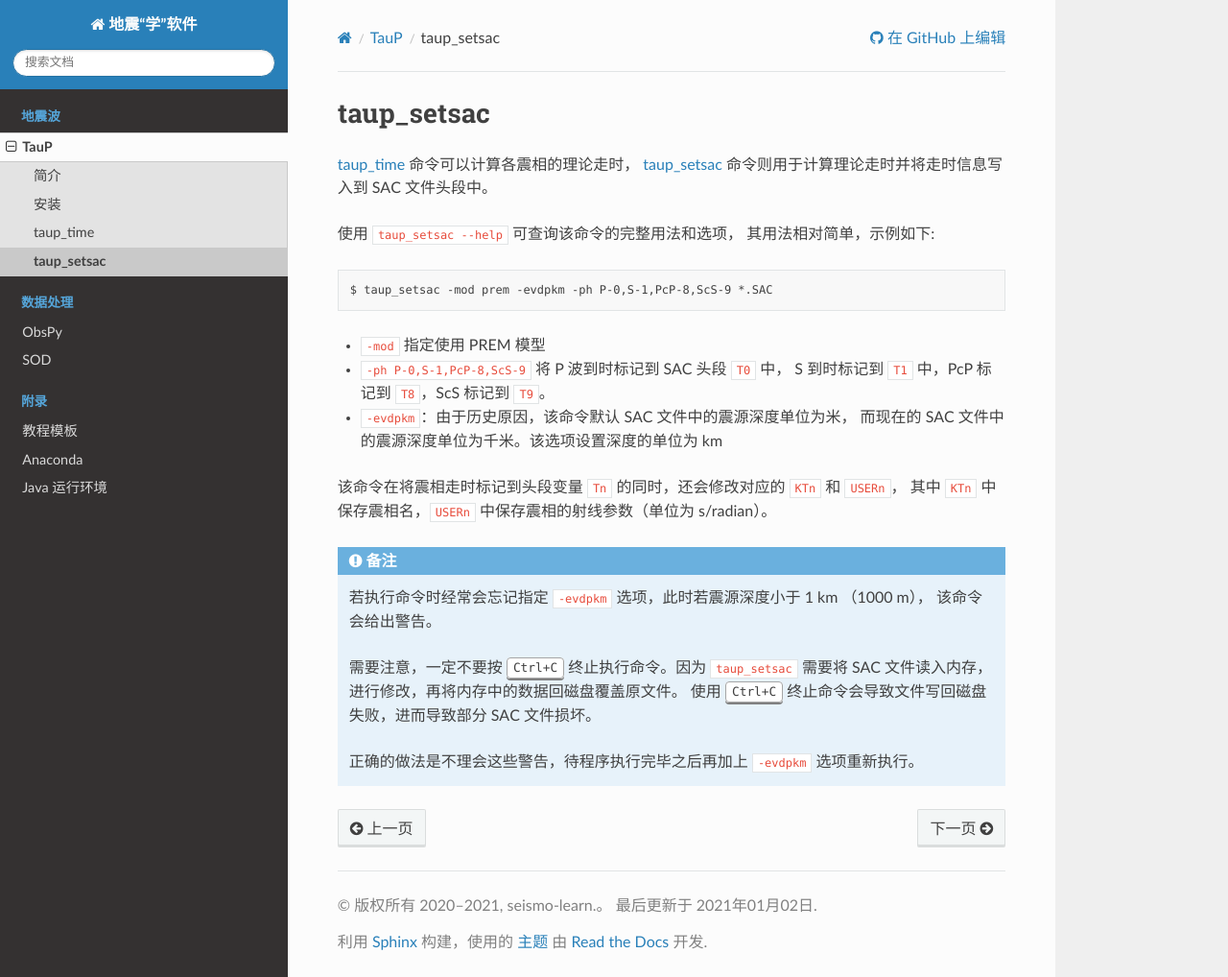
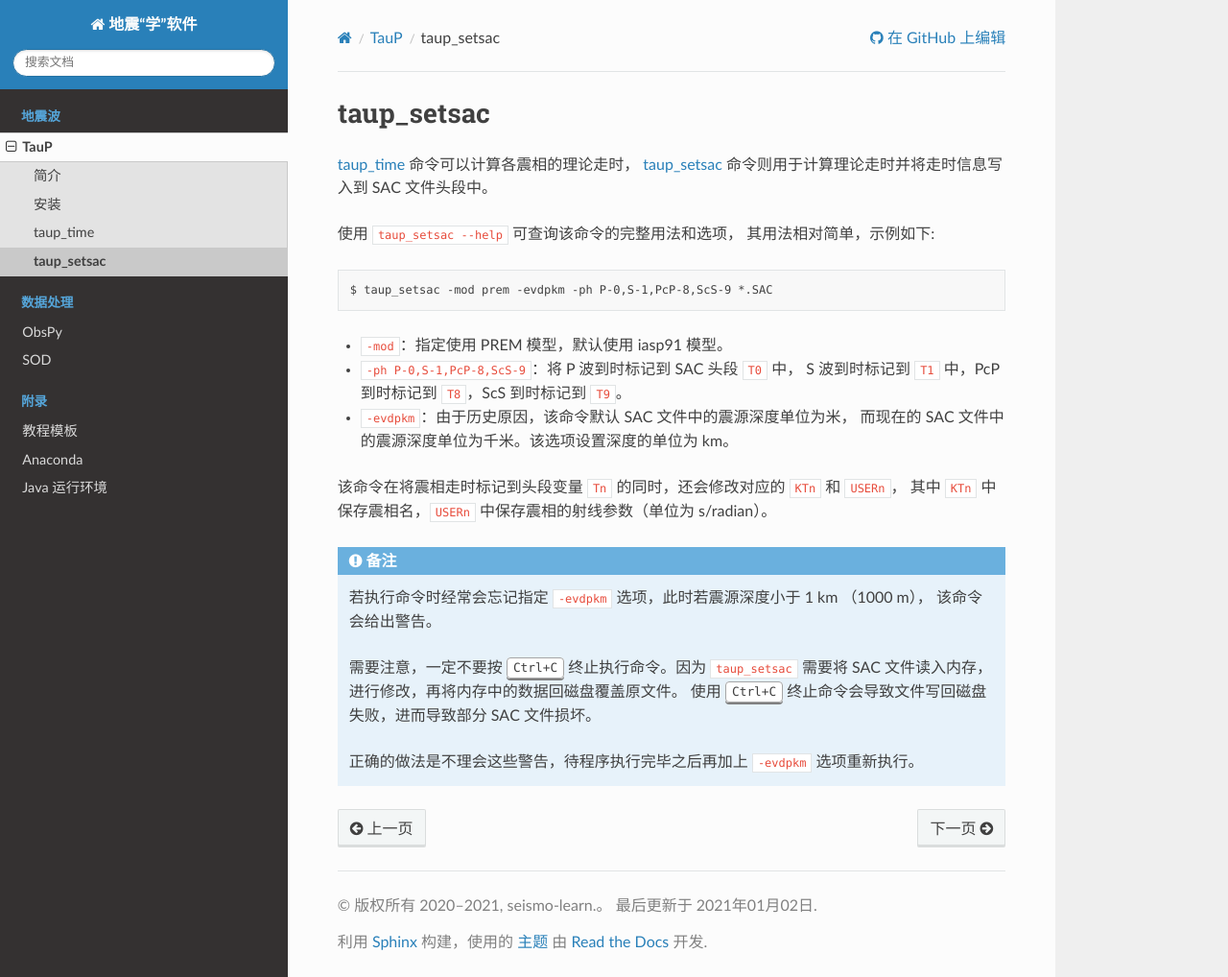
Before and after one commit to seismo-learn/software, a Sphinx documentation site: the page built from source/taup/taup_setsac.rst, in a window 1280 px wide and 1018 px high. Shown: the whole window at 96% size. Built offline with Sphinx 7.4.7 and the Read the Docs theme 2.0.0, drawn with Linux system fonts in a browser that asks for light colours.

Commit message:
Update source/taup/taup_setsac.rst
Co-authored-by: Jiayuan Yao <coreman.seism@gmail.com>

```diff
--- a/source/taup/taup_setsac.rst
+++ b/source/taup/taup_setsac.rst
@@ -9,11 +9,11 @@ taup_setsac
 
    $ taup_setsac -mod prem -evdpkm -ph P-0,S-1,PcP-8,ScS-9 *.SAC
 
--  ``-mod`` 指定使用 PREM 模型
--  ``-ph P-0,S-1,PcP-8,ScS-9`` 将 P 波到时标记到 SAC 头段 ``T0`` 中，
-   S 到时标记到 ``T1`` 中，PcP 标记到 ``T8``，ScS 标记到 ``T9``。
+-  ``-mod``\ ：指定使用 PREM 模型，默认使用 iasp91 模型。
+-  ``-ph P-0,S-1,PcP-8,ScS-9``\ ：将 P 波到时标记到 SAC 头段 ``T0`` 中，
+   S 波到时标记到 ``T1`` 中，PcP 到时标记到 ``T8``，ScS 到时标记到 ``T9``。
 -  ``-evdpkm``\ ：由于历史原因，该命令默认 SAC 文件中的震源深度单位为米，
-   而现在的 SAC 文件中的震源深度单位为千米。该选项设置深度的单位为 km
+   而现在的 SAC 文件中的震源深度单位为千米。该选项设置深度的单位为 km。
 
 该命令在将震相走时标记到头段变量 ``Tn`` 的同时，还会修改对应的 ``KTn`` 和 ``USERn``，
 其中 ``KTn`` 中保存震相名，``USERn`` 中保存震相的射线参数（单位为 s/radian）。
```
